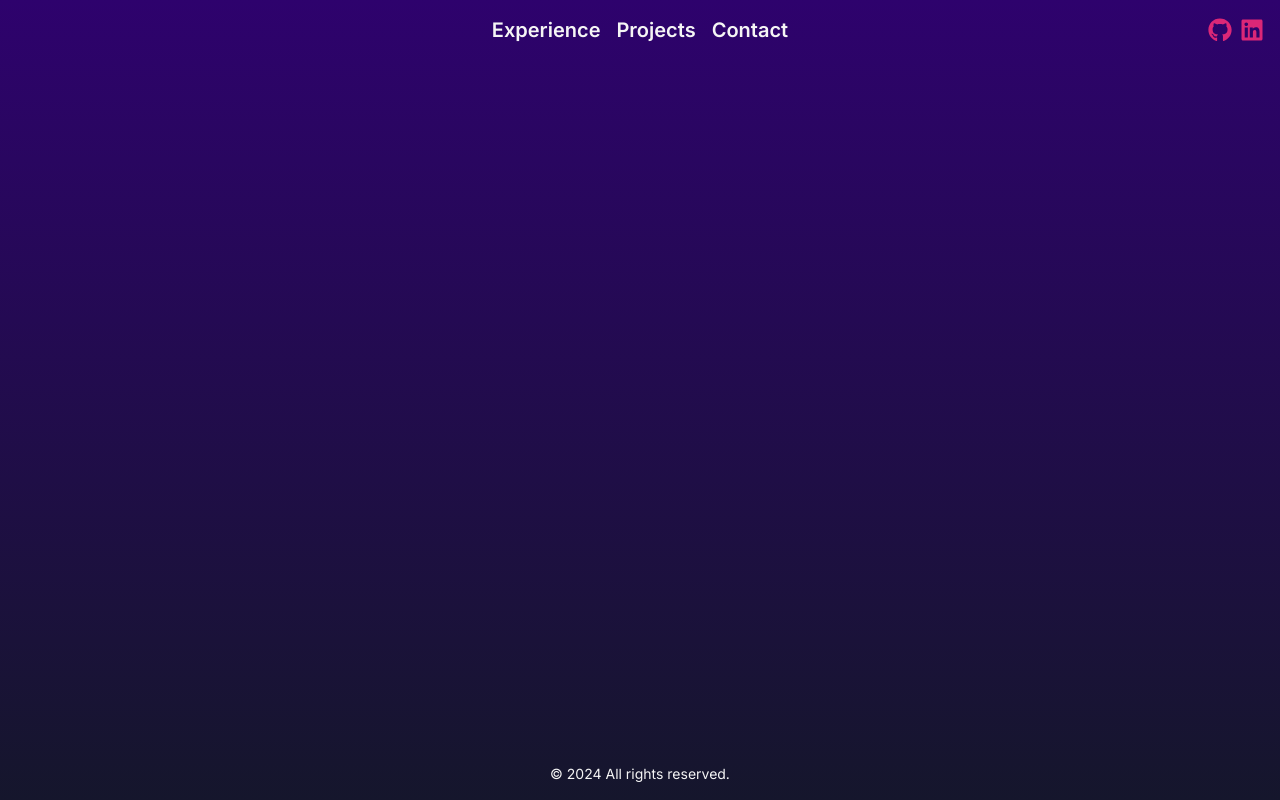
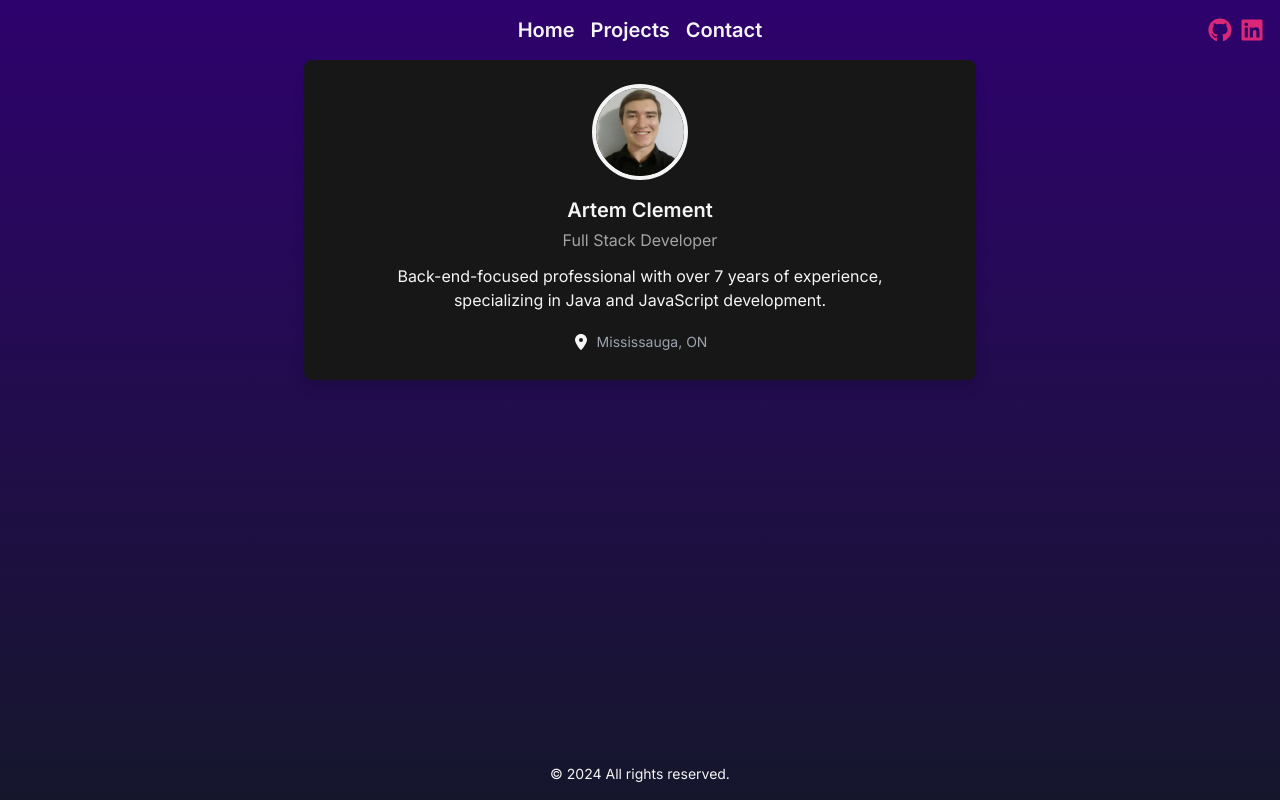
Before and after one commit to metra34/portfolio-website, a Next.js app: page / in a window 1280 px wide. Built offline with nearby package versions, Linux system fonts and the light colour scheme.

Commit message:
- implemented user info card - updated configs

```diff
--- a/prettier.config.js
+++ b/prettier.config.js
@@ -13,7 +13,7 @@ const config = {
   endOfLine: "lf",
   overrides: [
     {
-      files: "*.jsx",
+      files: "*.jsx, *.tsx",
       options: {},
     },
   ],
--- a/src/app/page.tsx
+++ b/src/app/page.tsx
@@ -1,7 +1,16 @@
+import UserInfoCard from '~/components/card/user-info-card';
+
 export default function HomePage() {
-
   return (
-    <div className="container mx-auto w-full">
+    <div className="container w-full max-w-2xl">
+      <UserInfoCard
+        avatarUrl="/assets/images/self_portrait_sq.jpg"
+        name="Artem Clement"
+        title="Full Stack Developer"
+        summary="Back-end-focused professional with over 7 years of experience, specializing in Java and JavaScript development."
+        location="Mississauga, ON"
+        socialLinks={{}}
+      />
     </div>
   );
 }
--- a/src/components/app-nav/app-nav.tsx
+++ b/src/components/app-nav/app-nav.tsx
@@ -15,16 +15,16 @@ const AppNav = () => {
       /> */}
       {/* flex flex-wrap items-center justify-center  */}
       <div className="col-span-5 flex flex-wrap items-center justify-start gap-4 text-xl font-semibold md:col-span-4 md:col-start-2 md:justify-center">
-        <Link href="/">Experience</Link>
+        <Link href="/">Home</Link>
         <Link href="/projects">Projects</Link>
         <Link href="/contact">Contact</Link>
       </div>
       <div className="col-span-1 flex items-center justify-end gap-2 text-xl">
         <IconLink href="https://github.com/metra34">
-          <FaGithub className="h-6 w-6 fill-pink-600 hover:fill-pink-50" />
+          <FaGithub className="size-6 fill-pink-600 hover:fill-pink-50" />
         </IconLink>
         <IconLink href="https://www.linkedin.com/in/artem-clement">
-          <FaLinkedin className="h-6 w-6 fill-pink-600 hover:fill-pink-50" />
+          <FaLinkedin className="size-6 fill-pink-600 hover:fill-pink-50" />
         </IconLink>
       </div>
     </nav>
--- /dev/null
+++ b/src/components/card/user-info-card.tsx
@@ -0,0 +1,68 @@
+import Image from 'next/image';
+import React from 'react';
+import { FaLocationDot } from 'react-icons/fa6';
+
+type UserInfoCardProps = {
+  avatarUrl: string;
+  name: string;
+  summary: string;
+  title: string;
+  location: string;
+  socialLinks: {
+    github?: string;
+    linkedin?: string;
+  };
+};
+
+const UserInfoCard: React.FC<UserInfoCardProps> = ({
+  avatarUrl,
+  name,
+  title,
+  summary,
+  location,
+  socialLinks
+}) => {
+  return (
+    <div className="mx-auto w-full space-y-1 rounded-lg bg-neutral-900 p-6 px-8 text-neutral-100 shadow-lg">
+      <div className="mb-4 flex justify-center">
+        <Image
+          width={96}
+          height={96}
+          src={avatarUrl}
+          alt={`${name}'s avatar`}
+          className="size-24 rounded-full border-4 border-neutral-100"
+        />
+      </div>
+      <h2 className="text-center text-xl font-semibold">{name}</h2>
+      <h6 className="text-center text-neutral-400">{title}</h6>
+      <p className="pb-4 pt-2 px-4 text-center">{summary}</p>
+      <div className="flex items-center justify-center gap-2">
+        {/* TODO add location icon */}
+        <FaLocationDot className="" />
+        <span className="text-center text-sm text-gray-400">{location}</span>
+      </div>
+      <div className="flex justify-center space-x-4">
+        {socialLinks.github && (
+          <a
+            href={socialLinks.github}
+            aria-label="GitHub"
+            className="transition hover:text-gray-400"
+          >
+            <i className="fab fa-github"></i>
+          </a>
+        )}
+        {socialLinks.linkedin && (
+          <a
+            href={socialLinks.linkedin}
+            aria-label="LinkedIn"
+            className="transition hover:text-gray-400"
+          >
+            <i className="fab fa-linkedin"></i>
+          </a>
+        )}
+      </div>
+    </div>
+  );
+};
+
+export default UserInfoCard;
--- a/tailwind.config.ts
+++ b/tailwind.config.ts
@@ -1,14 +1,19 @@
-import { type Config } from "tailwindcss";
-import { fontFamily } from "tailwindcss/defaultTheme";
+import { type Config } from 'tailwindcss';
+import { fontFamily } from 'tailwindcss/defaultTheme';
 
 export default {
-  content: ["./src/**/*.tsx"],
+  content: ['./src/**/*.tsx'],
   theme: {
+    container: {
+      center: true
+    },
     extend: {
       fontFamily: {
-        sans: ["var(--font-geist-sans)", ...fontFamily.sans],
-      },
-    },
+        sans: ['var(--font-geist-sans)', ...fontFamily.sans],
+        serif: ['source-serif-4', ...fontFamily.serif],
+        body: ['Inter', ...fontFamily.sans]
+      }
+    }
   },
-  plugins: [],
+  plugins: []
 } satisfies Config;
```
Also changed, not shown: public/assets/images/self_portrait_sq.jpg (added).
